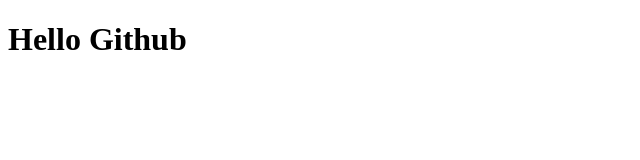
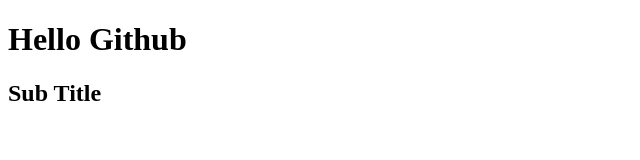
Before and after one commit to whaqkwnjd12/github_test, a plain HTML site: page index.html in a window 1280 px wide. Shown: the whole page, without its empty margins (0-640 px from the left). Drawn offline with Linux system fonts and the light colour scheme.

Commit message:
[Update] h2 추가

```diff
--- a/index.html
+++ b/index.html
@@ -7,5 +7,6 @@
 </head>
 <body>
     <h1>Hello Github</h1>
+    <H2>Sub Title</H2>
 </body>
 </html>
```
